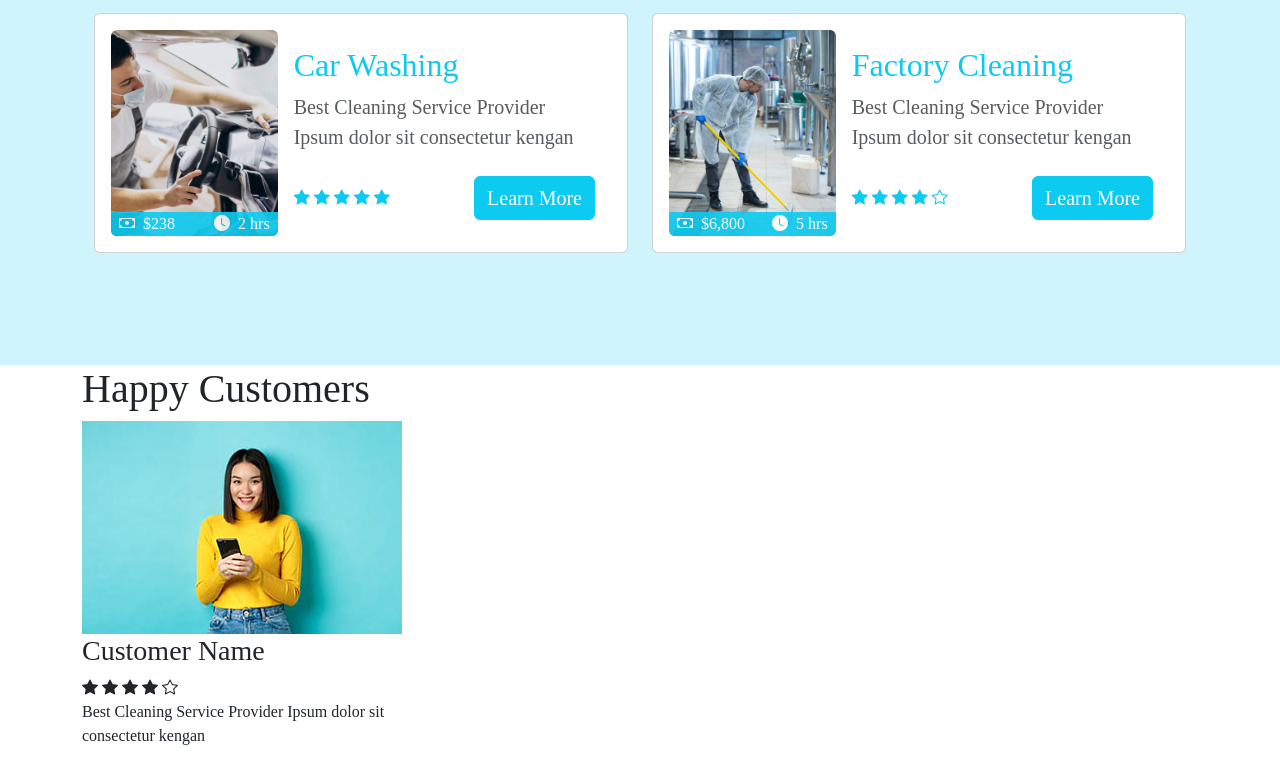
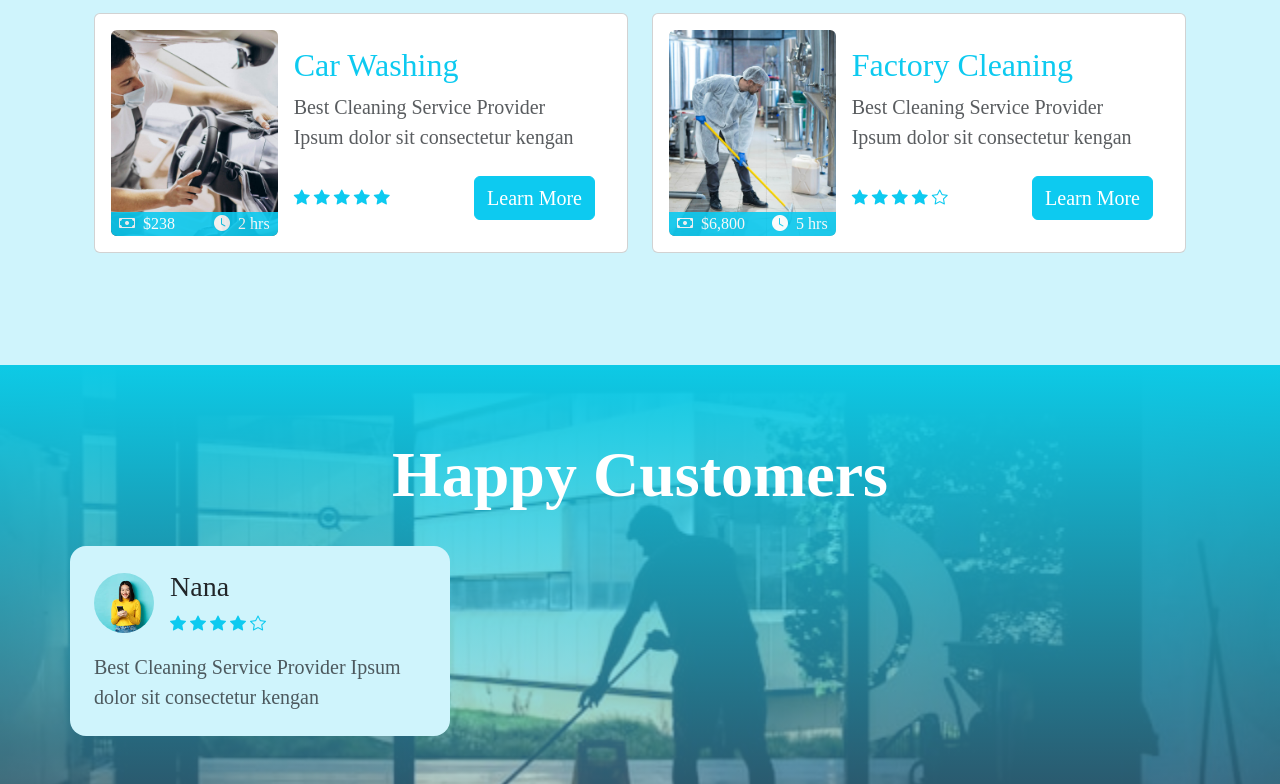
Before and after one commit to KhunMyoMyat/clean-work, a plain HTML site: page index.html in a window 1280 px wide. Shown: the part 1546-2330 px from the top of the page. Drawn offline with nearby package versions, Linux system fonts and the light colour scheme.

Commit message:
section bg, first customer review card

```diff
--- a/index.html
+++ b/index.html
@@ -504,23 +504,37 @@
     </section>
 
     <!-- happy customers -->
-    <section>
-      <div class="container">
-        <div class="row">
-          <div class="col-12 col-12">
-            <h1>Happy Customers</h1>
+    <section
+      style="
+        background: linear-gradient(
+            rgb(13, 202, 230),
+            rgba(95, 204, 250, 0.444)
+          ),
+          url(./img/home2.jpg) no-repeat center center/cover;
+      "
+    >
+      <div class="container py-5">
+        <div class="row gap-0">
+          <div class="col-12 col-12 py-4">
+            <h1 class="text-center text-white fw-bold" style="font-size: 4rem">
+              Happy Customers
+            </h1>
           </div>
 
           <!-- customer review card -->
-          <div class="col-12 col-lg-4">
-            <div>
+          <div class="col-12 col-lg-4 bg-info-subtle p-4 rounded-4">
             <!-- customer img & name -->
-              <div>
-                <img src="img/happy-customer-01.jpg" alt="" />
+            <div class="d-flex mb-3 align-items-center">
+              <img
+                src="img/happy-customer-01.jpg"
+                alt=""
+                class="me-3 object-fit-cover rounded-circle"
+                style="width: 60px; height: 60px"
+              />
 
               <div>
-                  <h3>Customer Name</h3>
-                  <div>
+                <h3 class="fw-medium">Nana</h3>
+                <div class="text-info">
                   <i class="bi bi-star-fill"></i>
                   <i class="bi bi-star-fill"></i>
                   <i class="bi bi-star-fill"></i>
@@ -532,11 +546,10 @@
 
             <!-- customer content -->
             <div>
-                <p>
+              <p class="text-body-secondary fs-5 m-0">
                 Best Cleaning Service Provider Ipsum dolor sit consectetur
                 kengan
               </p>
-              </div>
             </div>
           </div>
         </div>
```
Lines whose indentation alone changed are shown as unchanged.
